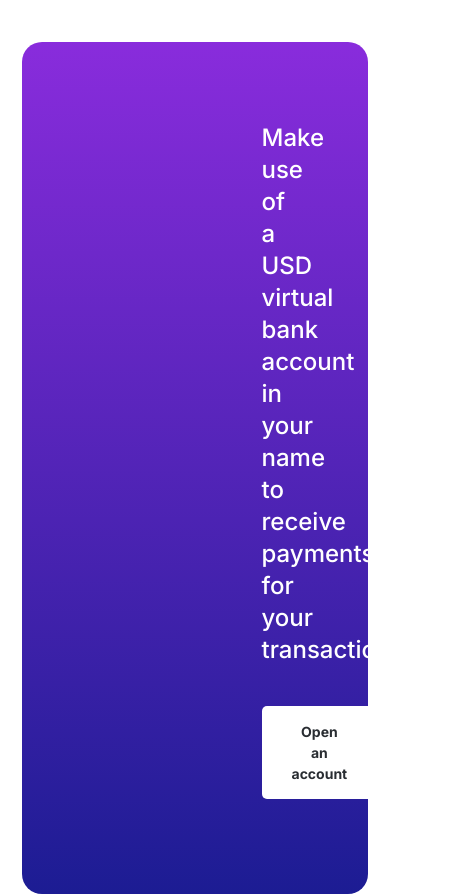
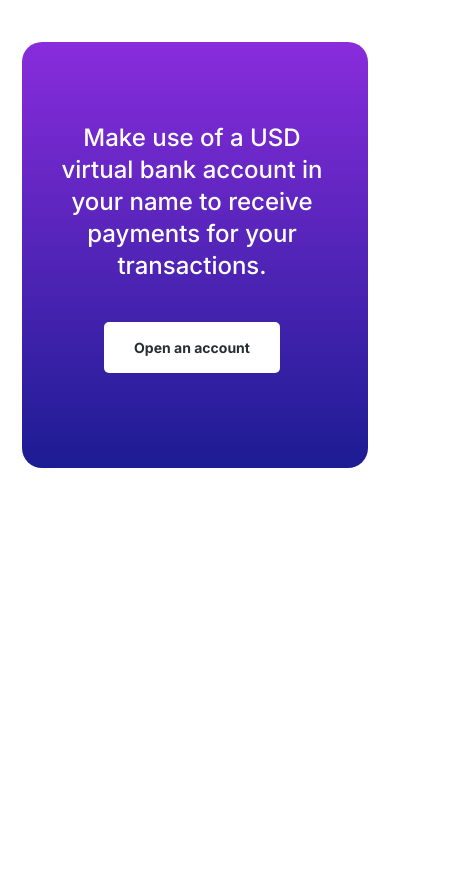
Before and after one commit to Mister-ecks/paydeal, a Next.js app: page / in a window 390 px wide. Shown: the part 4720-5614 px from the top of the page, 462 px wide, since content can reach past the window. After the commit the page ends 5188 px from the top, so only its background shows below. Built offline with nearby package versions, Linux system fonts and the light colour scheme.

Commit message:
fix action div

```diff
--- a/src/components/Action/index.tsx
+++ b/src/components/Action/index.tsx
@@ -5,7 +5,7 @@ const Action = () => {
     <>
         <section className='bg-gradient-to-b from-[#892CDC] to-[#1C1C93] pt-[80px] pb-[95px] pl-[39px] pr-[45px] mt-[100.43px] mx-[22px] md:mx-[125.5px] rounded-[20px] md:rounded-[30px]'>
             {/* container */}
-            <div className='mx-auto px-[200.5px]'>
+            <div className='mx-auto md:px-[200.5px]'>
                 <div>
                     <h2 className='text-white text-center font-medium text-2xl  md:text-4xl'>Make use of a USD virtual bank account in your name to receive payments for your transactions.</h2>
                 </div>
```
